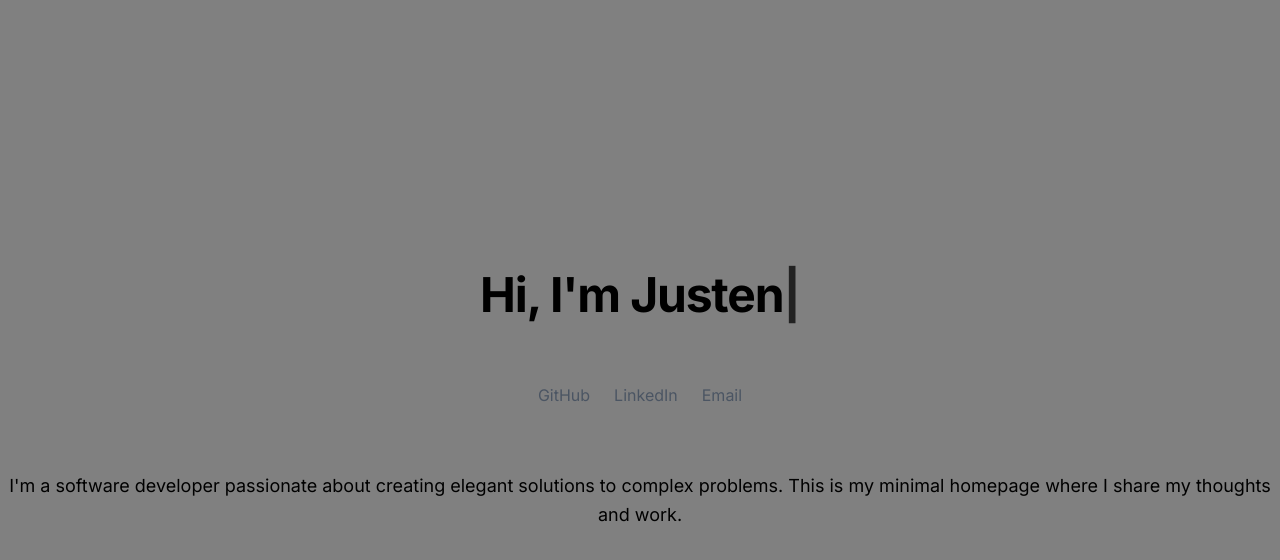
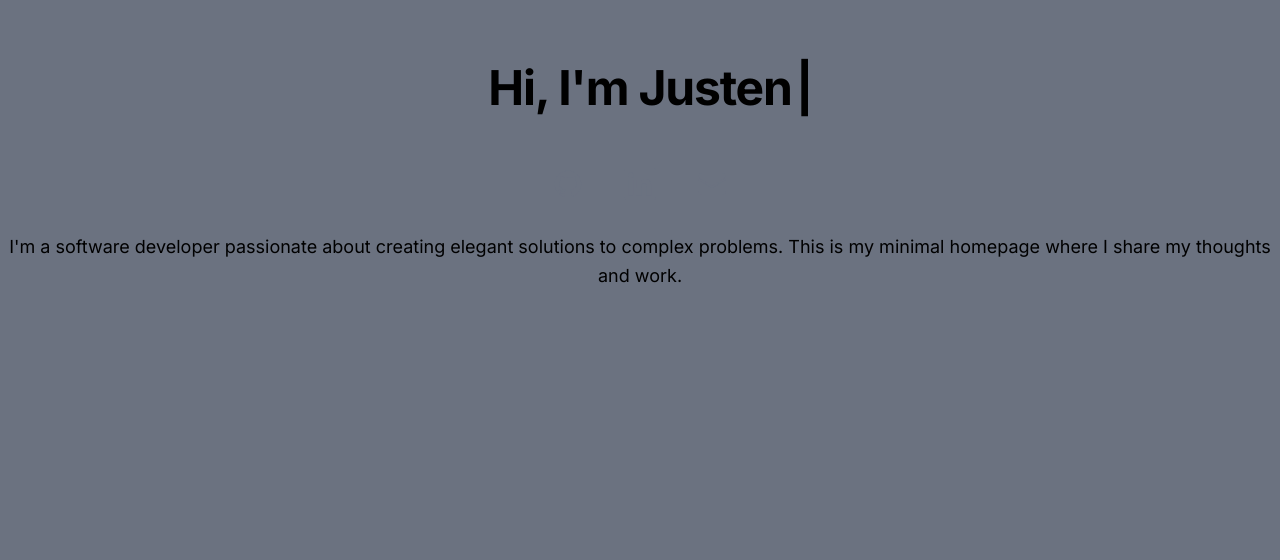
Before and after one commit to Justen762/Personal-Homepage, a Next.js app: page / in a window 1280 px wide. Shown: the top 560 px of the page. Built offline with nearby package versions, Linux system fonts and the light colour scheme.

Commit message:
Add social link styling

```diff
--- /dev/null
+++ b/src/app/components/SocialLinks.tsx
@@ -0,0 +1,84 @@
+interface SocialLink {
+  href: string;
+  label: string;
+  icon: JSX.Element;
+}
+
+const socialLinks: SocialLink[] = [
+  {
+    href: "https://github.com/Justen762",
+    label: "GitHub",
+    icon: (
+      <svg
+        aria-hidden="true"
+        viewBox="0 0 24 24"
+        fill="currentColor"
+        className="w-8 h-8"
+      >
+        <path
+          clipRule="evenodd"
+          d="M12 2C6.477 2 2 6.484 2 12.017c0 4.425 2.865 8.18 6.839 9.504.5.092.682-.217.682-.483 0-.237-.008-.868-.013-1.703-2.782.605-3.369-1.343-3.369-1.343-.454-1.158-1.11-1.466-1.11-1.466-.908-.62.069-.608.069-.608 1.003.07 1.531 1.032 1.531 1.032.892 1.53 2.341 1.088 2.91.832.092-.647.35-1.088.636-1.338-2.22-.253-4.555-1.113-4.555-4.951 0-1.093.39-1.988 1.029-2.688-.103-.253-.446-1.272.098-2.65 0 0 .84-.27 2.75 1.026A9.564 9.564 0 0112 6.844c.85.004 1.705.115 2.504.337 1.909-1.296 2.747-1.027 2.747-1.027.546 1.379.202 2.398.1 2.651.64.7 1.028 1.595 1.028 2.688 0 3.848-2.339 4.695-4.566 4.943.359.309.678.92.678 1.855 0 1.338-.012 2.419-.012 2.747 0 .268.18.58.688.482A10.019 10.019 0 0022 12.017C22 6.484 17.522 2 12 2z"
+          fillRule="evenodd"
+        />
+      </svg>
+    )
+  },
+  {
+    href: "https://linkedin.com",
+    label: "LinkedIn",
+    icon: (
+      <svg
+        aria-hidden="true"
+        viewBox="0 0 24 24"
+        fill="currentColor"
+        className="w-8 h-8"
+      >
+        <path
+          d="M20.447 20.452h-3.554v-5.569c0-1.328-.027-3.037-1.852-3.037-1.853 0-2.136 1.445-2.136 2.939v5.667H9.351V9h3.414v1.561h.046c.477-.9 1.637-1.85 3.37-1.85 3.601 0 4.267 2.37 4.267 5.455v6.286zM5.337 7.433c-1.144 0-2.063-.926-2.063-2.065 0-1.138.92-2.063 2.063-2.063 1.14 0 2.064.925 2.064 2.063 0 1.139-.925 2.065-2.064 2.065zm1.782 13.019H3.555V9h3.564v11.452zM22.225 0H1.771C.792 0 0 .774 0 1.729v20.542C0 23.227.792 24 1.771 24h20.451C23.2 24 24 23.227 24 22.271V1.729C24 .774 23.2 0 22.222 0h.003z"
+        />
+      </svg>
+    )
+  },
+  {
+    href: "mailto:your.email@example.com",
+    label: "Email",
+    icon: (
+      <svg
+        aria-hidden="true"
+        viewBox="0 0 24 24"
+        fill="currentColor"
+        className="w-8 h-8"
+      >
+        <path
+          d="M1.5 8.67v8.58a3 3 0 003 3h15a3 3 0 003-3V8.67l-8.928 5.493a3 3 0 01-3.144 0L1.5 8.67z"
+        />
+        <path
+          d="M22.5 6.908V6.75a3 3 0 00-3-3h-15a3 3 0 00-3 3v.158l9.714 5.978a1.5 1.5 0 001.572 0L22.5 6.908z"
+        />
+      </svg>
+    )
+  }
+];
+
+export default function SocialLinks() {
+  return (
+    <ul className="flex justify-center mt-8 space-x-10 pt-6">
+      {socialLinks.map((link) => (
+        <li key={link.label} className="group relative">
+          <span className="absolute -top-8 left-1/2 -translate-x-1/2 opacity-0 group-hover:opacity-100 transition-opacity duration-300 text-sm text-gray-600 dark:text-gray-300">
+            {link.label}
+          </span>
+          <a
+            href={link.href}
+            target={link.label !== "Email" ? "_blank" : undefined}
+            rel={link.label !== "Email" ? "noopener noreferrer" : undefined}
+            className="text-gray-500 hover:text-gray-900 dark:hover:text-white dark:text-gray-400 transition-colors"
+            aria-label={link.label}
+          >
+            {link.icon}
+          </a>
+        </li>
+      ))}
+    </ul>
+  );
+}
--- a/src/app/components/TypewriterText.tsx
+++ b/src/app/components/TypewriterText.tsx
@@ -1,25 +1,17 @@
 'use client';
 
-import { useState, useEffect } from 'react';
+import { useState, useEffect, useCallback } from 'react';
 
-interface TypewriterTextProps {
-  text: string;
-  className?: string;
-}
+export default function TypewriterText({ text, className = "" }: { text: string; className?: string }) {
+  const [displayText, setDisplayText] = useState("");
+  const [currentIndex, setCurrentIndex] = useState(0);
+  const [isTypingComplete, setIsTypingComplete] = useState(false);
 
-export default function TypewriterText({ text, className = '' }: TypewriterTextProps) {
-  const [displayText, setDisplayText] = useState('');
-  const [currentIndex, setCurrentIndex] = useState(0);
-
-  const startTyping = () => {
-    setDisplayText('');
+  const startTyping = useCallback(() => {
+    setDisplayText("");
     setCurrentIndex(0);
-  };
-
-  useEffect(() => {
-    // Start typing when component mounts
-    startTyping();
-  }, []); // Empty dependency array means this runs once on mount
+    setIsTypingComplete(false);
+  }, []);
 
   useEffect(() => {
     if (currentIndex < text.length) {
@@ -29,16 +21,24 @@ export default function TypewriterText({ text, className = '' }: TypewriterTextP
       }, 100);
 
       return () => clearTimeout(timeout);
+    } else {
+      setIsTypingComplete(true);
     }
   }, [currentIndex, text]);
 
+  useEffect(() => {
+    startTyping();
+  }, [startTyping]);
+
   return (
     <h1
-      className={`${className} cursor-pointer block w-full text-center`}
       onClick={startTyping}
+      className={`cursor-pointer relative ${className}`}
     >
       {displayText}
-      <span className="animate-pulse">|</span>
+      <span className={`absolute ml-1 -mr-1 ${isTypingComplete ? 'animate-cursor' : 'opacity-100'}`}>
+        |
+      </span>
     </h1>
   );
 }
--- a/src/app/globals.css
+++ b/src/app/globals.css
@@ -2,14 +2,14 @@
 @tailwind components;
 @tailwind utilities;
 
-@layer base {
-  body {
-    display: flex;
-    flex-direction: column;
-    justify-content: center;
-    align-items: center;
-    min-height: 100vh;
-    background-color: grey;
+@keyframes blink {
+  0%, 100% { opacity: 1; }
+  50% { opacity: 0; }
+}
+
+@layer utilities {
+  .animate-cursor {
+    animation: blink 1s step-end infinite;
   }
 }
 
--- a/src/app/layout.tsx
+++ b/src/app/layout.tsx
@@ -16,8 +16,8 @@ export default function RootLayout({
 }) {
   return (
     <html lang="en" className="scroll-smooth">
-      <body className={`${inter.className} flex flex-col items-center justify-center text-center`}>
-        <main className="flex flex-col items-center justify-center text-center">
+      <body className={`${inter.className} flex flex-col items-center min-h-screen bg-gray-500`}>
+        <main className="flex flex-col items-center text-center">
           {children}
         </main>
       </body>
--- a/src/app/page.tsx
+++ b/src/app/page.tsx
@@ -1,48 +1,21 @@
 import TypewriterText from './components/TypewriterText';
+import SocialLinks from './components/SocialLinks';
 
 export default function Home() {
   return (
-    <main className="flex flex-col items-center justify-center text-center">
+    <main className="flex flex-col items-center text-center pt-16">
       <div className="flex flex-col items-center text-center">
         {/* Hero Section */}
         <TypewriterText
           text="Hi, I'm Justen"
           className="text-4xl sm:text-5xl font-bold tracking-tight"
         />
+
         {/* Social Links */}
-        <ul className="mt-16 grid grid-flow-col auto-cols-max gap-6 mx-auto w-fit">
-          <li>
-            <a
-              href="https://github.com"
-              target="_blank"
-              rel="noopener noreferrer"
-              className="text-gray-600 dark:text-gray-400 hover:text-gray-900 dark:hover:text-white transition-colors"
-            >
-              GitHub
-            </a>
-          </li>
-          <li>
-            <a
-              href="https://linkedin.com"
-              target="_blank"
-              rel="noopener noreferrer"
-              className="text-gray-600 dark:text-gray-400 hover:text-gray-900 dark:hover:text-white transition-colors"
-            >
-              LinkedIn
-            </a>
-          </li>
-          <li>
-            <a
-              href="mailto:your.email@example.com"
-              className="text-gray-600 dark:text-gray-400 hover:text-gray-900 dark:hover:text-white transition-colors"
-            >
-              Email
-            </a>
-          </li>
-        </ul>
+        <SocialLinks />
 
         {/* About Section */}
-        <p className="text-lg leading-relaxed text-center mt-16">
+        <p className="text-lg leading-relaxed text-center mt-8">
           I'm a software developer passionate about creating elegant solutions to complex problems.
           This is my minimal homepage where I share my thoughts and work.
         </p>
```
